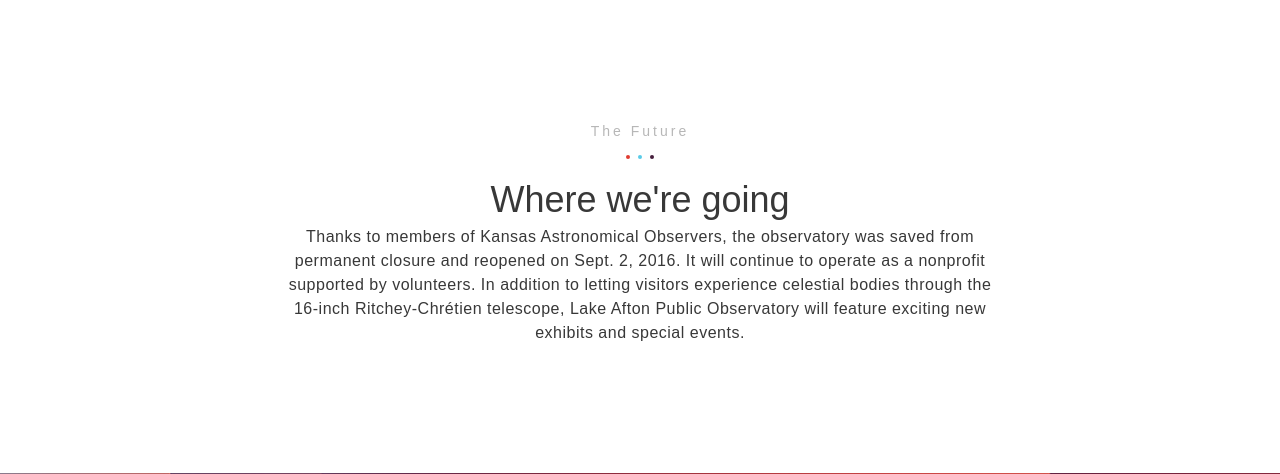
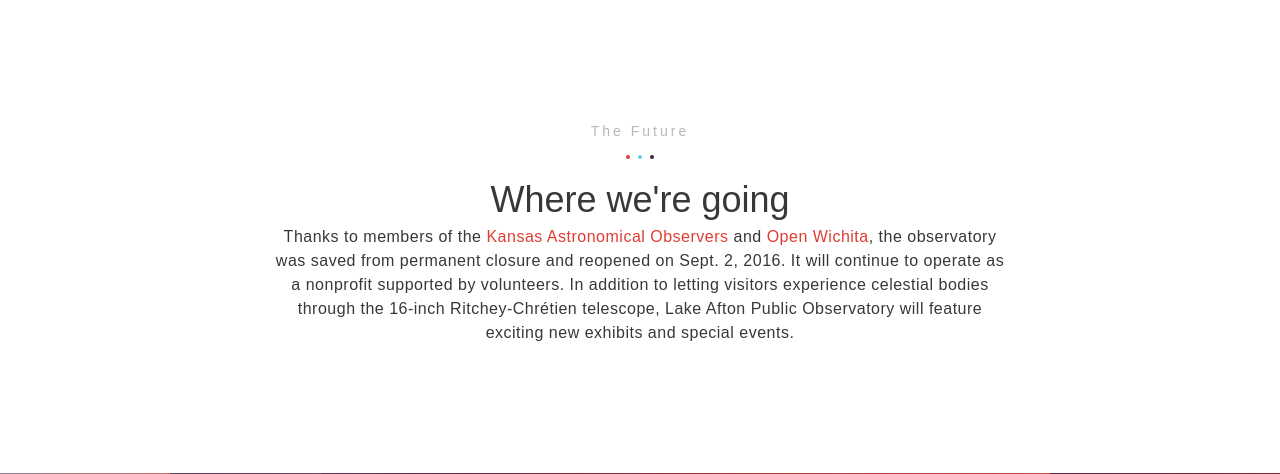
Before and after one commit to nessalc/lapo-website, a PHP site: page /about in a window 1280 px wide. Shown: the part 1593-2067 px from the top of the page. Run offline with PHP 8.4, Linux system fonts and the light colour scheme; some libraries are stand-ins or nearby versions.

Commit message:
Added Open Wichita to About Us and added links

```diff
--- a/about/index.php
+++ b/about/index.php
@@ -35,7 +35,7 @@
 				<h2 class="light-gray">The Future</h2>
 				<span class="dots"><i></i><i></i><i></i></span>
 				<h3 class="h1">Where we're going</h3>
-				<p>Thanks to members of Kansas Astronomical Observers, the observatory was saved from permanent closure and reopened on Sept. 2, 2016. It will continue to operate as a nonprofit supported by volunteers. In addition to letting visitors experience celestial bodies through the 16-inch Ritchey-Chrétien telescope, Lake Afton Public Observatory will feature exciting new exhibits and special events.</p>
+				<p>Thanks to members of the <a href="http://kaowichita.com">Kansas Astronomical Observers</a> and <a href="https://openwichita.com">Open Wichita</a>, the observatory was saved from permanent closure and reopened on Sept. 2, 2016. It will continue to operate as a nonprofit supported by volunteers. In addition to letting visitors experience celestial bodies through the 16-inch Ritchey-Chrétien telescope, Lake Afton Public Observatory will feature exciting new exhibits and special events.</p>
 			</div>
 		</div>
 	</div>
```
